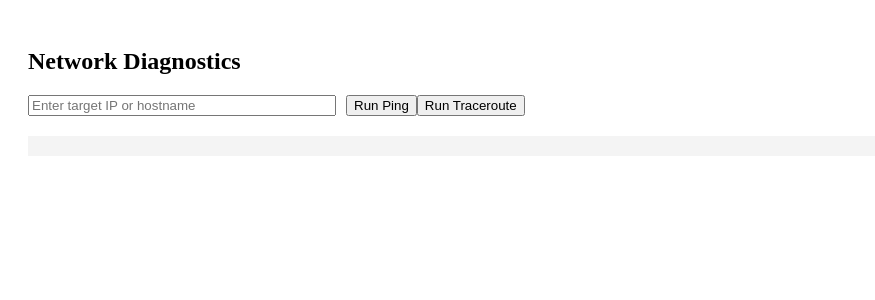
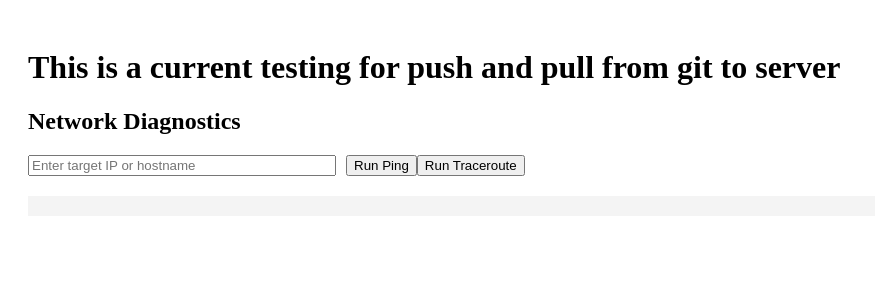
Before and after one commit to MihaJuana/network-dashboard-, a React (Create React App) app in the folder frontend/: page / in a window 1280 px wide. Shown: the top 300 px of the page, without its empty margins (0-875 px from the left). Built offline with nearby package versions, Linux system fonts and the light colour scheme.

Commit message:
Changes: test

```diff
--- a/frontend/src/components/DiagnosticsPanel.js
+++ b/frontend/src/components/DiagnosticsPanel.js
@@ -25,8 +25,10 @@ const DiagnosticsPanel = () => {
 
   return (
     <div style={{ padding: '20px' }}>
+
+      <h1>This is a current testing for push and pull from git to server</h1>
+
       <h2>Network Diagnostics</h2>
-
       <input
         type="text"
         placeholder="Enter target IP or hostname"
```
